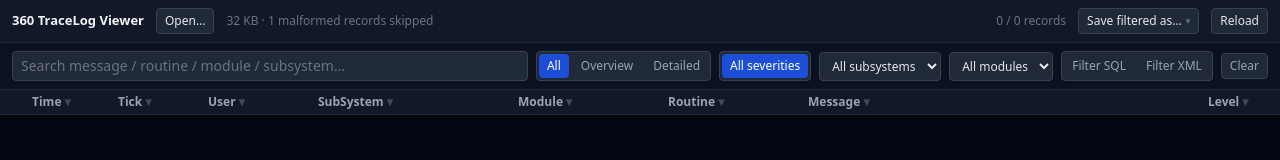
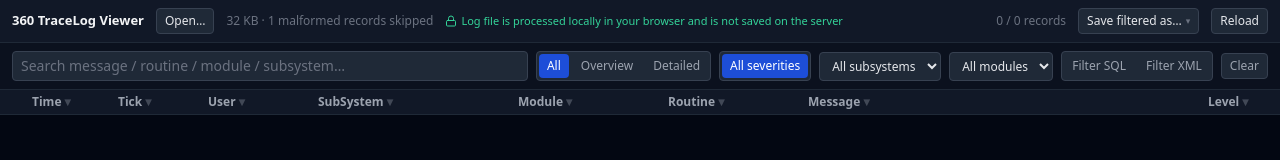
Before and after one commit to willykoch/360-tracelog-viewer, a website with bundled scripts: page index.html in a window 1280 px wide. Built offline with nearby package versions, Linux system fonts and the light colour scheme; files whose address does not match are found by name.

Commit message:
Add local-processing privacy notice to top bar
Clarifies that the loaded log file is parsed entirely client-side and
never saved on the server, next to the file-info display.

```diff
--- a/index.html
+++ b/index.html
@@ -29,6 +29,10 @@
     <button id="openBtn" class="px-2 py-1 rounded bg-gray-800 hover:bg-gray-700 text-xs border border-gray-700">Open…</button>
     <span id="fileInfo" class="text-gray-500 text-xs">loading…</span>
     <input id="fileInput" type="file" accept=".log,.trc" class="hidden" />
+    <span class="flex items-center gap-1 text-emerald-400 text-[11px]" title="The file is read and parsed entirely in your browser — it is never uploaded or sent to any server.">
+      <svg class="w-3 h-3" viewBox="0 0 24 24" fill="none" stroke="currentColor" stroke-width="2" stroke-linecap="round" stroke-linejoin="round"><rect x="3" y="11" width="18" height="11" rx="2"/><path d="M7 11V7a5 5 0 0 1 10 0v4"/></svg>
+      Log file is processed locally in your browser and is not saved on the server
+    </span>
     <div class="flex-1"></div>
     <span id="rowCount" class="text-gray-500 text-xs"></span>
     <div class="relative">
```
